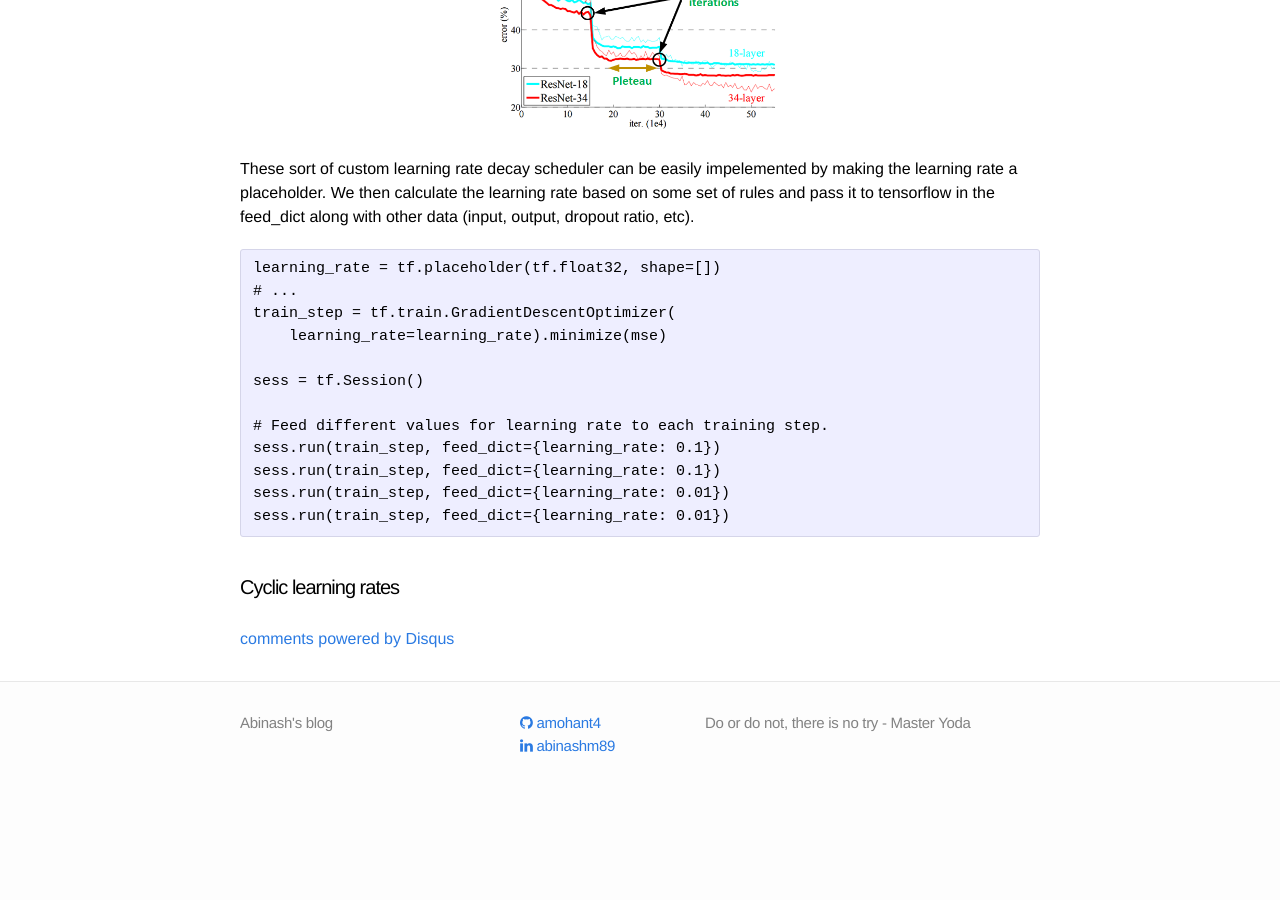
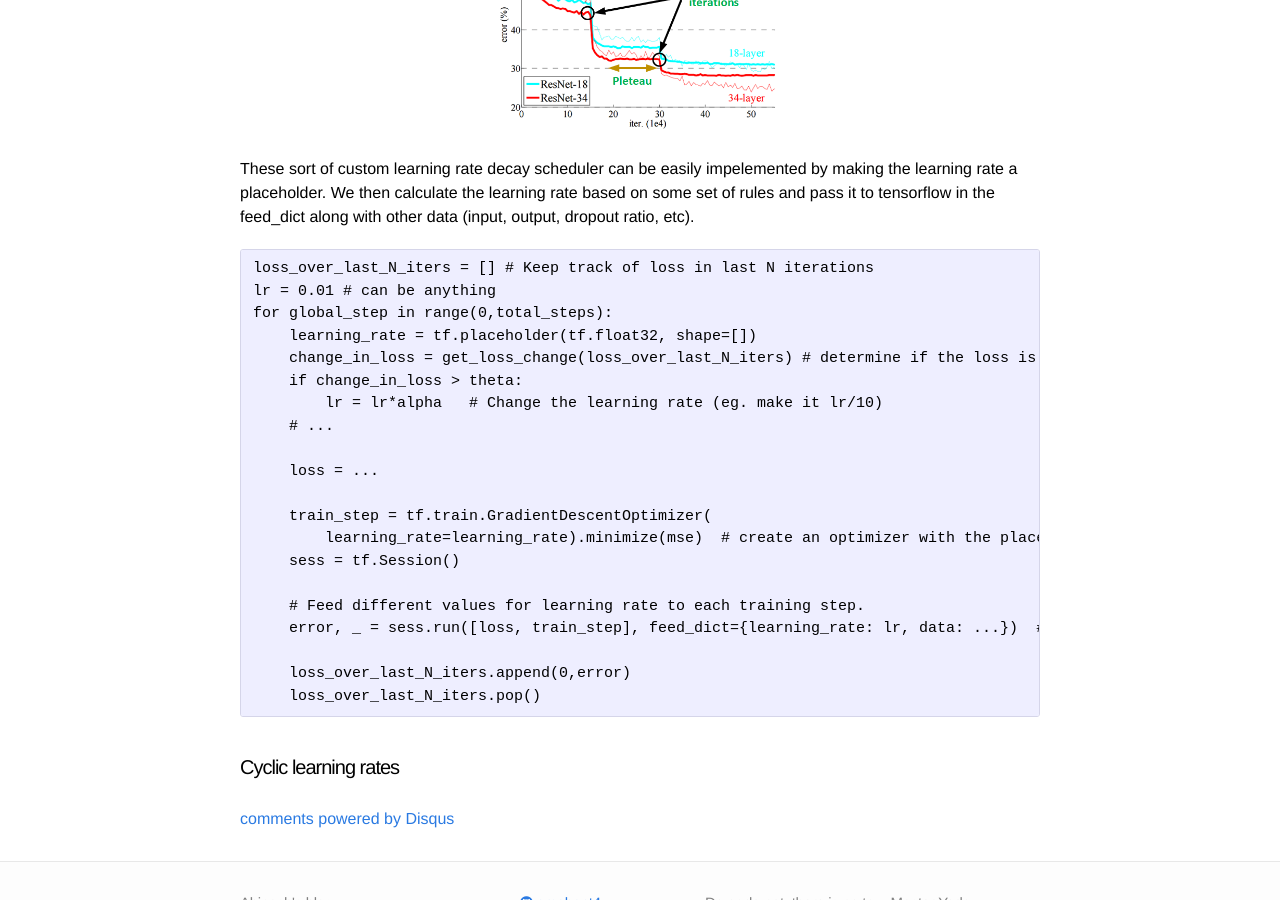
Before and after one commit to amohant4/amohant4.github.io, a Jekyll site: the page built from _posts/2019-01-29-Learning-Rate-Deep_learning.markdown, in a window 1280 px wide and 900 px high, scrolled down 3762 px. Built offline with Jekyll 4.4.1, drawn with Linux system fonts in a browser that asks for light colours; nearby versions of some CDN libraries; formulas are drawn with MathJax 3; comment, search, counter and statistics services are not loaded; before the commit the page ends 4564 px from its top, so only the background shows below that.

Commit message:
Update 2019-01-29-Learning-Rate-Deep_learning.markdown

````diff
--- a/_posts/2019-01-29-Learning-Rate-Deep_learning.markdown
+++ b/_posts/2019-01-29-Learning-Rate-Deep_learning.markdown
@@ -116,18 +116,26 @@ This technique is also very popular and its intuitive also. Keep using a big lea
 These sort of custom learning rate decay scheduler can be easily impelemented by making the learning rate a placeholder. We then calculate the learning rate based on some set of rules and pass it to tensorflow in the feed_dict along with other data (input, output, dropout ratio, etc).
 
 ```
-learning_rate = tf.placeholder(tf.float32, shape=[])
-# ...
-train_step = tf.train.GradientDescentOptimizer(
-    learning_rate=learning_rate).minimize(mse)
+loss_over_last_N_iters = [] # Keep track of loss in last N iterations
+lr = 0.01 # can be anything
+for global_step in range(0,total_steps):
+    learning_rate = tf.placeholder(tf.float32, shape=[])
+    change_in_loss = get_loss_change(loss_over_last_N_iters) # determine if the loss is changing or has hit a plateau.
+    if change_in_loss > theta:
+        lr = lr*alpha   # Change the learning rate (eg. make it lr/10)
+    # ...
 
-sess = tf.Session()
+    loss = ...
 
-# Feed different values for learning rate to each training step.
-sess.run(train_step, feed_dict={learning_rate: 0.1})
-sess.run(train_step, feed_dict={learning_rate: 0.1})
-sess.run(train_step, feed_dict={learning_rate: 0.01})
-sess.run(train_step, feed_dict={learning_rate: 0.01})
+    train_step = tf.train.GradientDescentOptimizer(
+        learning_rate=learning_rate).minimize(mse)  # create an optimizer with the placeholder input as learning rate
+    sess = tf.Session()
+
+    # Feed different values for learning rate to each training step.
+    error, _ = sess.run([loss, train_step], feed_dict={learning_rate: lr, data: ...})  # pass the rule based lr in feed dict
+
+    loss_over_last_N_iters.append(0,error)
+    loss_over_last_N_iters.pop()
 ```
 
 #### Cyclic learning rates
````
